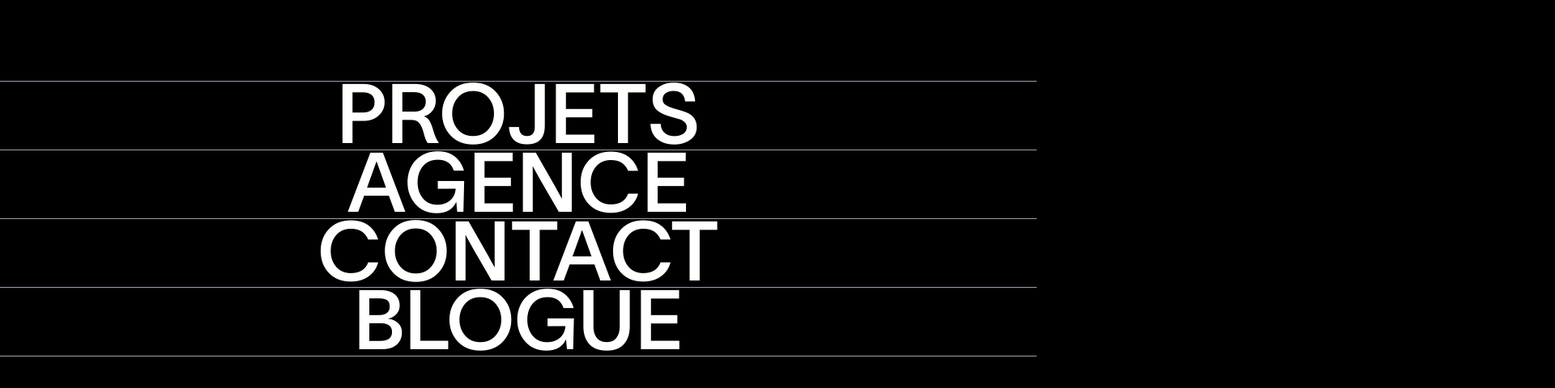
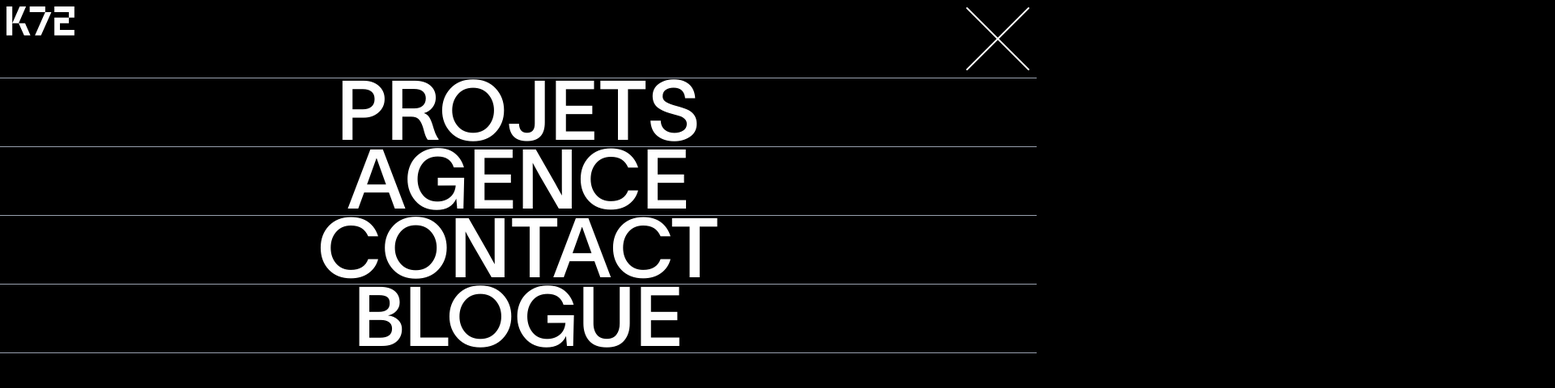
Before and after one commit to shani-shil100x/k72.ca-2.0, a React (Vite) app: page / in a window 1280 px wide. Shown: the top 480 px of the page at 81% size, 1920 px wide, since content can reach past the window. Built offline with nearby package versions, Linux system fonts and the light colour scheme.

Commit message:
Refactor FullScreenNav component layout and improve structure for better readability

```diff
--- a/src/components/Navigation/FullScreenNav.jsx
+++ b/src/components/Navigation/FullScreenNav.jsx
@@ -2,8 +2,42 @@ import React from "react";
 
 const FullScreenNav = () => {
   return (
-    <div className="h-screen text-white absolute w-full py-25">
+    <div className="h-screen overflow-hidden text-white absolute w-full ">
+      {/* fulldiv1 */}
       <div className="">
+        <div className="flex w-full p-2 items-start justify-between">
+          <div>
+            <div className="w-21">
+              <svg
+                className="w-full"
+                xmlns="http://www.w3.org/2000/svg"
+                viewBox="0 0 103 44"
+              >
+                <path
+                  fill="white"
+                  fillRule="evenodd"
+                  d="M35.1441047,8.4486911 L58.6905011,8.4486911 L58.6905011,-1.3094819e-14 L35.1441047,-1.3094819e-14 L35.1441047,8.4486911 Z M20.0019577,0.000230366492 L8.83414254,25.3433089 L18.4876971,25.3433089 L29.5733875,0.000230366492 L20.0019577,0.000230366492 Z M72.5255345,0.000691099476 L72.5255345,8.44846073 L94.3991559,8.44846073 L94.3991559,16.8932356 L72.5275991,16.8932356 L72.5275991,19.5237906 L72.5255345,19.5237906 L72.5255345,43.9274346 L102.80937,43.9274346 L102.80937,35.4798953 L80.9357483,35.4798953 L80.9357483,25.3437696 L94.3996147,25.3428482 L94.3996147,16.8953089 L102.80937,16.8953089 L102.80937,0.000691099476 L72.5255345,0.000691099476 Z M-1.30398043e-14,43.9278953 L8.78642762,43.9278953 L8.78642762,0.0057591623 L-1.30398043e-14,0.0057591623 L-1.30398043e-14,43.9278953 Z M58.6849955,8.4486911 L43.1186904,43.9274346 L52.3166592,43.9274346 L67.9877996,8.4486911 L58.6849955,8.4486911 Z M18.4688864,25.3437696 L26.7045278,43.9278953 L36.2761871,43.9278953 L28.1676325,25.3375497 L18.4688864,25.3437696 Z"
+                />
+              </svg>
+            </div>
+          </div>
+
+          <div className="h-40 w-40 -mt-10 -mr-10 p-1 cursor-pointer">
+            <svg
+              xmlns="http://www.w3.org/2000/svg"
+              viewBox="0 0 24 24"
+              fill="none"
+              stroke="currentColor"
+              strokeWidth="0.3"
+              strokeLinecap="round"
+              strokeLinejoin="round"
+            >
+              <line x1="18" y1="6" x2="6" y2="18" />
+              <line x1="6" y1="6" x2="18" y2="18" />
+            </svg>
+          </div>
+        </div>
+        <div className="-mt-10">
           <div className="link relative border-t-1 border-gray-400 ">
             <h1 className="uppercase font-[font2] text-[8vw] text-center leading-17 pt-4 ">
               projets
@@ -231,6 +265,7 @@ const FullScreenNav = () => {
           </div>
         </div>
       </div>
+    </div>
   );
 };
 
```
Lines whose indentation alone changed are shown as unchanged.
